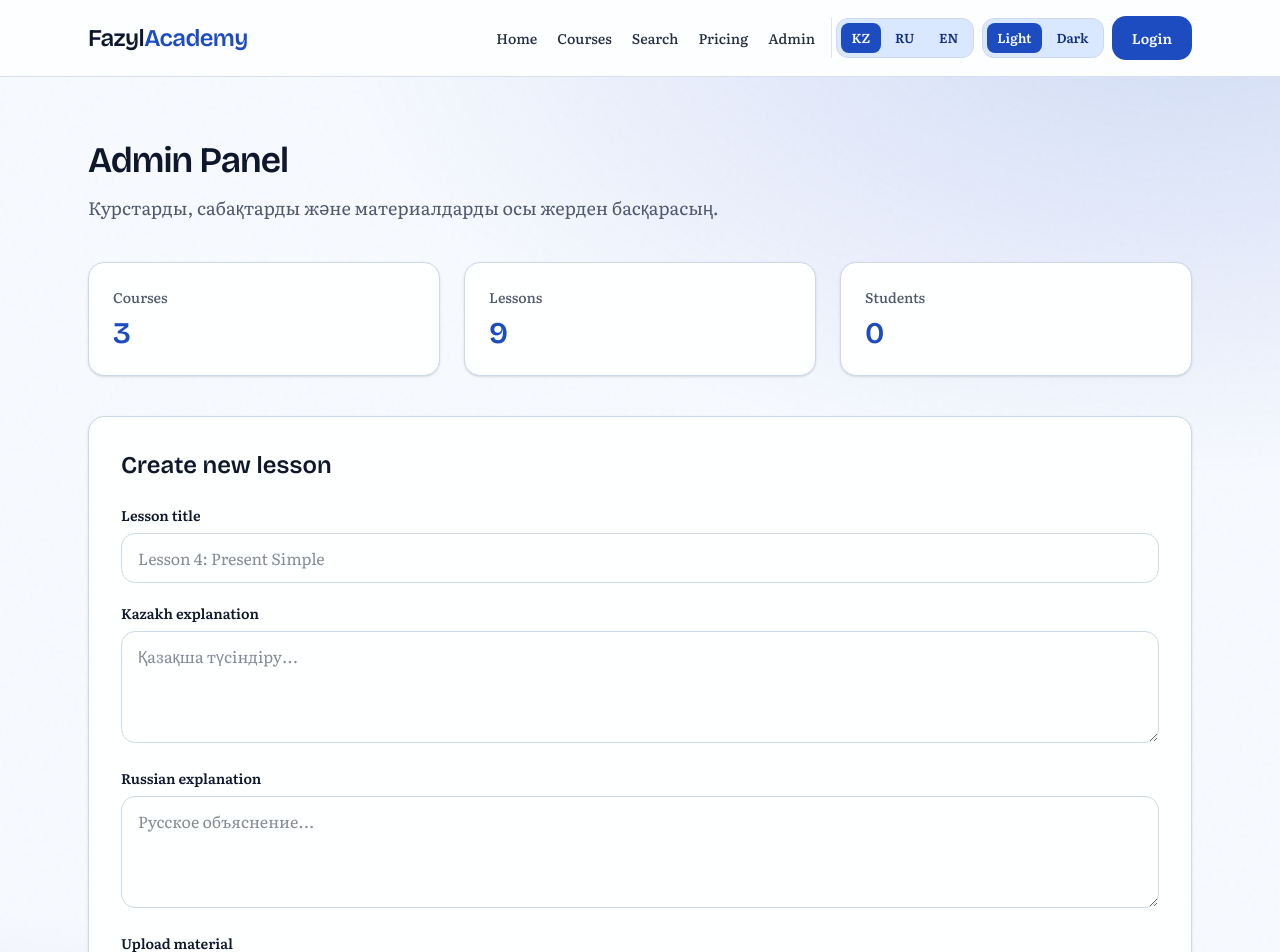
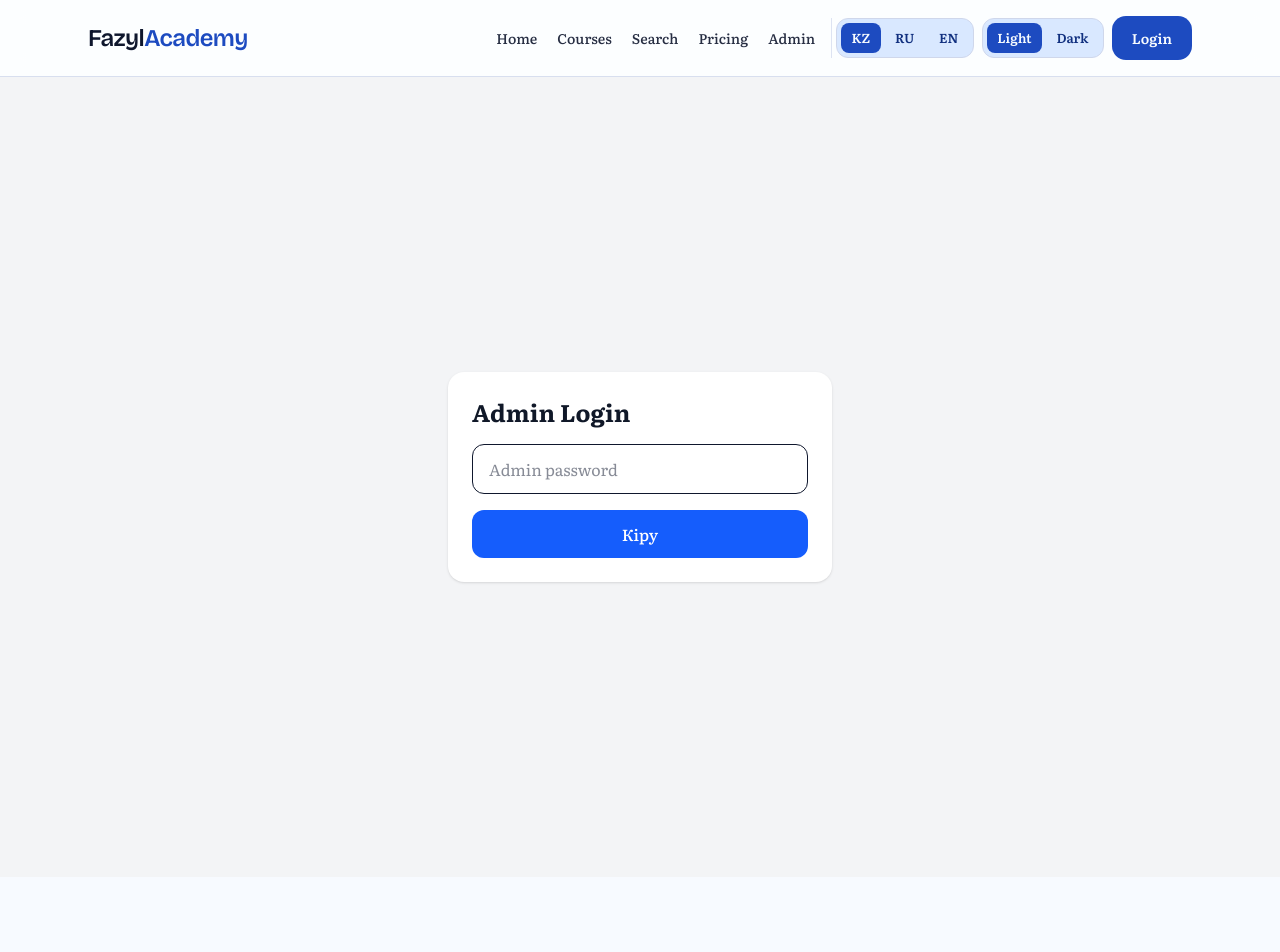
Before and after one commit to Alikhan324/englishcou, a Next.js app in the folder english-platform/: page /admin in a window 1280 px wide. Shown: the top 952 px of the page. After the commit the page ends 877 px from the top, so only its background shows below. Built offline with nearby package versions, Linux system fonts and the light colour scheme.

Commit message:
update project

```diff
--- a/english-platform/app/admin/page.tsx
+++ b/english-platform/app/admin/page.tsx
@@ -1,87 +1,87 @@
-const stats = [
-  {
-    title: "Courses",
-    value: "3",
-  },
-  {
-    title: "Lessons",
-    value: "9",
-  },
-  {
-    title: "Students",
-    value: "0",
-  },
-];
+"use client";
+
+import { useState } from "react";
 
 export default function AdminPage() {
+  const [password, setPassword] = useState("");
+  const [isAdmin, setIsAdmin] = useState(false);
+  const [error, setError] = useState("");
+
+  function handleLogin(e: React.FormEvent) {
+    e.preventDefault();
+
+    if (password === "alikhan123") {
+      setIsAdmin(true);
+      setError("");
+    } else {
+      setError("Қате пароль");
+    }
+  }
+
+  if (!isAdmin) {
+    return (
+      <main className="flex min-h-screen items-center justify-center bg-gray-100 px-4">
+        <form
+          onSubmit={handleLogin}
+          className="w-full max-w-sm rounded-2xl bg-white p-6 shadow"
+        >
+          <h1 className="mb-4 text-2xl font-bold text-gray-900">
+            Admin Login
+          </h1>
+
+          <input
+            type="password"
+            placeholder="Admin password"
+            value={password}
+            onChange={(e) => setPassword(e.target.value)}
+            className="w-full rounded-xl border px-4 py-3 outline-none focus:ring-2 focus:ring-blue-500"
+          />
+
+          {error && (
+            <p className="mt-3 text-sm text-red-500">
+              {error}
+            </p>
+          )}
+
+          <button
+            type="submit"
+            className="mt-4 w-full rounded-xl bg-blue-600 py-3 font-medium text-white hover:bg-blue-700"
+          >
+            Кіру
+          </button>
+        </form>
+      </main>
+    );
+  }
+
   return (
-    <main className="page-shell">
-      <section className="mx-auto max-w-6xl px-6 py-12 md:py-16">
-        <h1 className="font-display text-3xl font-semibold tracking-tight text-foreground md:text-4xl mb-3">
+    <main className="min-h-screen bg-gray-100 p-6">
+      <div className="mx-auto max-w-5xl rounded-2xl bg-white p-6 shadow">
+        <h1 className="text-3xl font-bold text-gray-900">
           Admin Panel
         </h1>
 
-        <p className="mb-10 max-w-2xl text-muted text-lg leading-relaxed">
-          Курстарды, сабақтарды және материалдарды осы жерден басқарасың.
+        <p className="mt-2 text-gray-600">
+          Бұл жер тек админге арналған.
         </p>
 
-        <div className="mb-10 grid gap-6 md:grid-cols-3">
-          {stats.map((item) => (
-            <div
-              key={item.title}
-              className="rounded-2xl border border-border bg-card p-6 shadow-sm transition-shadow duration-500 hover:shadow-md"
-            >
-              <p className="text-sm font-medium text-muted">{item.title}</p>
+        <div className="mt-6 grid gap-4 md:grid-cols-3">
+          <div className="rounded-xl border p-4">
+            <h2 className="font-semibold">Lessons</h2>
+            <p className="text-sm text-gray-500">Сабақтарды басқару</p>
+          </div>
 
-              <h2 className="font-display mt-2 text-3xl font-semibold text-accent">{item.value}</h2>
-            </div>
-          ))}
+          <div className="rounded-xl border p-4">
+            <h2 className="font-semibold">Users</h2>
+            <p className="text-sm text-gray-500">Қолданушылар</p>
+          </div>
+
+          <div className="rounded-xl border p-4">
+            <h2 className="font-semibold">Statistics</h2>
+            <p className="text-sm text-gray-500">Сайт статистикасы</p>
+          </div>
         </div>
-
-        <div className="rounded-2xl border border-border bg-card p-6 shadow-sm md:p-8">
-          <h2 className="font-display mb-6 text-2xl font-semibold text-foreground">Create new lesson</h2>
-
-          <form className="grid gap-5">
-            <div>
-              <label className="mb-2 block text-sm font-semibold text-foreground">Lesson title</label>
-
-              <input
-                type="text"
-                placeholder="Lesson 4: Present Simple"
-                className="input-field"
-              />
-            </div>
-
-            <div>
-              <label className="mb-2 block text-sm font-semibold text-foreground">Kazakh explanation</label>
-
-              <textarea
-                placeholder="Қазақша түсіндіру..."
-                className="input-field min-h-28 resize-y"
-              />
-            </div>
-
-            <div>
-              <label className="mb-2 block text-sm font-semibold text-foreground">Russian explanation</label>
-
-              <textarea
-                placeholder="Русское объяснение..."
-                className="input-field min-h-28 resize-y"
-              />
-            </div>
-
-            <div>
-              <label className="mb-2 block text-sm font-semibold text-foreground">Upload material</label>
-
-              <input type="file" className="input-field py-2 file:mr-4 file:rounded-lg file:border-0 file:bg-accent-soft file:px-4 file:py-2 file:text-sm file:font-semibold file:text-accent-soft-fg" />
-            </div>
-
-            <button type="button" className="btn-primary rounded-xl py-3 text-sm">
-              Save lesson
-            </button>
-          </form>
-        </div>
-      </section>
+      </div>
     </main>
   );
 }
```
